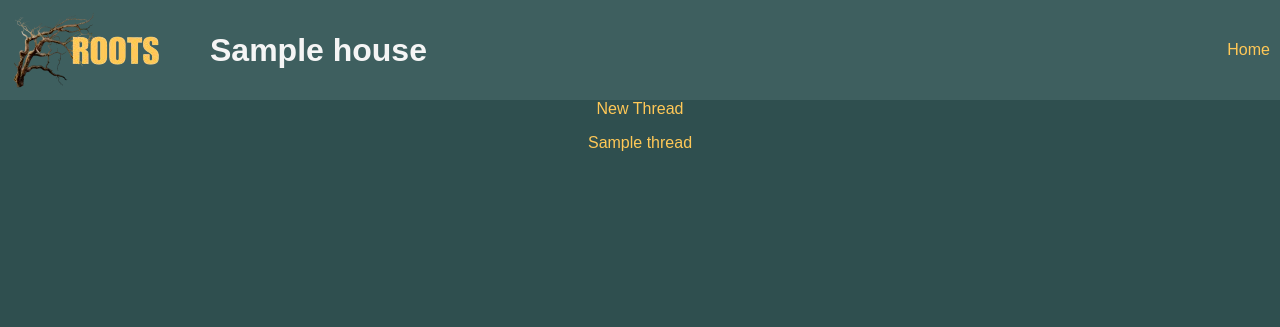
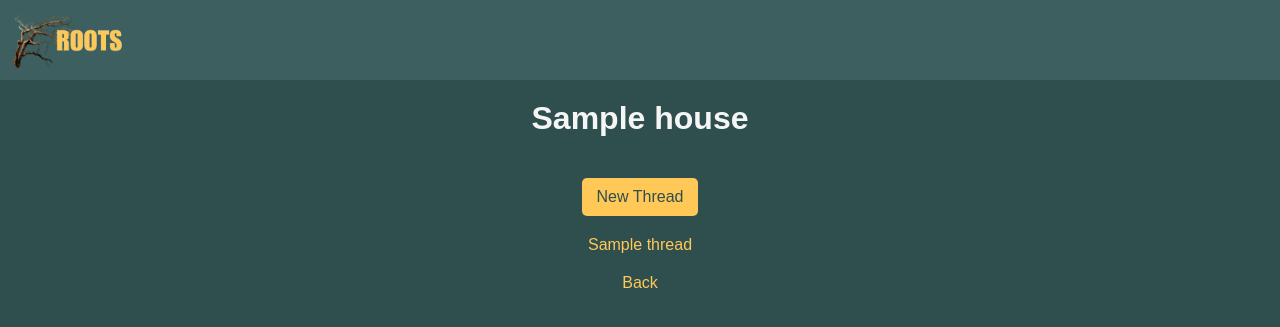
Before and after one commit to pedro2321/Roots2, a Flask app: page /house/1 in a window 1280 px wide. Shown: the top 327 px of the page. Run offline with Flask 3, Linux system fonts and the light colour scheme; a database or web service that is not in the repository returns one stand-in record (values such as "Sample title"); some libraries are stand-ins or nearby versions.

Commit message:
general design fixes

```diff
--- a/static/style.css
+++ b/static/style.css
@@ -1,60 +1,116 @@
+/* --- general body styling --- */
 body {
   background-color: #2F4F4F;
   color: #F5F5F5;
   font-family: Arial, sans-serif;
   margin: 0;
   padding: 0;
+  text-align: center;
 }
 
-/* --- STICKY HEADER --- */
+/* --- header styling --- */
 header {
   background-color: #3E5F5F;
   padding: 10px;
   display: flex;
   justify-content: space-between;
   align-items: center;
-
   position: sticky;
   top: 0;
-  z-index: 999;
+  z-index: 1000;
 }
 
+/* --- logo --- */
 .logo {
-  display: block;
-  height: 80px;
+  height: 60px;
 }
 
+/* --- links --- */
 a {
   color: #FFC857;
   text-decoration: none;
 }
+
 a:hover {
   text-decoration: underline;
 }
 
-/* center lists on all pages */
-main {
-  display: flex;
-  flex-direction: column;
-  align-items: center;
-}
-
+/* --- lists --- */
 ul {
   list-style: none;
   padding-left: 0;
+  margin: 0 auto;
 }
 
 li {
   margin-bottom: 10px;
 }
 
-input,
-textarea,
-button {
+/* --- input, textarea, button --- */
+input, textarea, button {
   margin: 5px 0;
   padding: 5px;
+  font-family: inherit;
 }
 
 button {
   cursor: pointer;
 }
+
+/* --- new thread / house buttons --- */
+.new-thread-button, .new-house-button {
+  background-color: #FFC857;
+  color: #2F4F4F;
+  text-decoration: none;
+  padding: 10px 15px;
+  border-radius: 5px;
+  display: inline-block;
+  margin-top: 20px;
+}
+
+.new-thread-button:hover, .new-house-button:hover {
+  background-color: #FFD97D;
+}
+
+/* --- posts and replies --- */
+.posts-list, .replies-list {
+  list-style: none;
+  padding-left: 0;
+  text-align: center;
+  margin: 0 auto;
+}
+
+.posts-list li, .replies-list li {
+  margin-bottom: 15px;
+}
+
+.posts-list b, .replies-list b {
+  display: block;
+  margin-bottom: 5px;
+}
+
+/* --- forms inside posts/replies --- */
+form {
+  margin-top: 5px;
+}
+
+/* --- container centering --- */
+.centered-container {
+  display: flex;
+  justify-content: center;
+  gap: 50px; /* for side-by-side lists if needed */
+}
+
+/* --- two house lists in index --- */
+.houses-list, .active-houses-list {
+  text-align: center;
+  list-style: none;
+  padding-left: 0;
+  display: inline-block;
+  vertical-align: top;
+  margin: 0 10px;
+}
+
+.houses-list li, .active-houses-list li {
+  margin-bottom: 10px;
+}
--- a/templates/house.html
+++ b/templates/house.html
@@ -1,24 +1,32 @@
 <!DOCTYPE html>
 <html>
 <head>
+  <title>{{ house.name }}</title>
   <link rel="stylesheet" href="/static/style.css">
-<title>{{ house.name }}</title>
 </head>
 <body>
 <header>
-  <img src="/static/logo.png" alt="Roots Logo">
-  <h1>{{ house.name }}</h1>
-  <a href="/" style="margin-left:auto;">Home</a>
+  <img src="/static/logo.png" class="logo" alt="Logo">
 </header>
+
 <main>
-<a href="/house/{{ house.id }}/thread/new">New Thread</a>
-<ul>
+  <h1 style="text-align: center; margin-top: 20px;">{{ house.name }}</h1>
+
+  <div style="text-align: center; margin: 20px 0;">
+    <a href="/house/{{ house.id }}/thread/new" class="new-thread-button" style="display: inline-block; margin-top: 20px; padding: 10px 15px; background-color: #FFC857; color: #2F4F4F; text-decoration: none; border-radius: 5px;">New Thread</a>
+  </div>
+
+  <ul class="threads-list" style="text-align: center;">
     {% for t in threads %}
-  <li><a href="/thread/{{ t.id }}">{{ t.title }}</a></li>
+      <li style="margin-bottom: 10px;"><a href="/thread/{{ t.id }}">{{ t.title }}</a></li>
     {% else %}
       <li>No threads yet.</li>
     {% endfor %}
   </ul>
+
+  <div style="text-align: center; margin-top: 20px;">
+    <a href="/">Back</a>
+  </div>
 </main>
 </body>
 </html>
```
Also changed, not shown: templates/thread.html (+12 -45 lines). Lines whose indentation alone changed are shown as unchanged.
